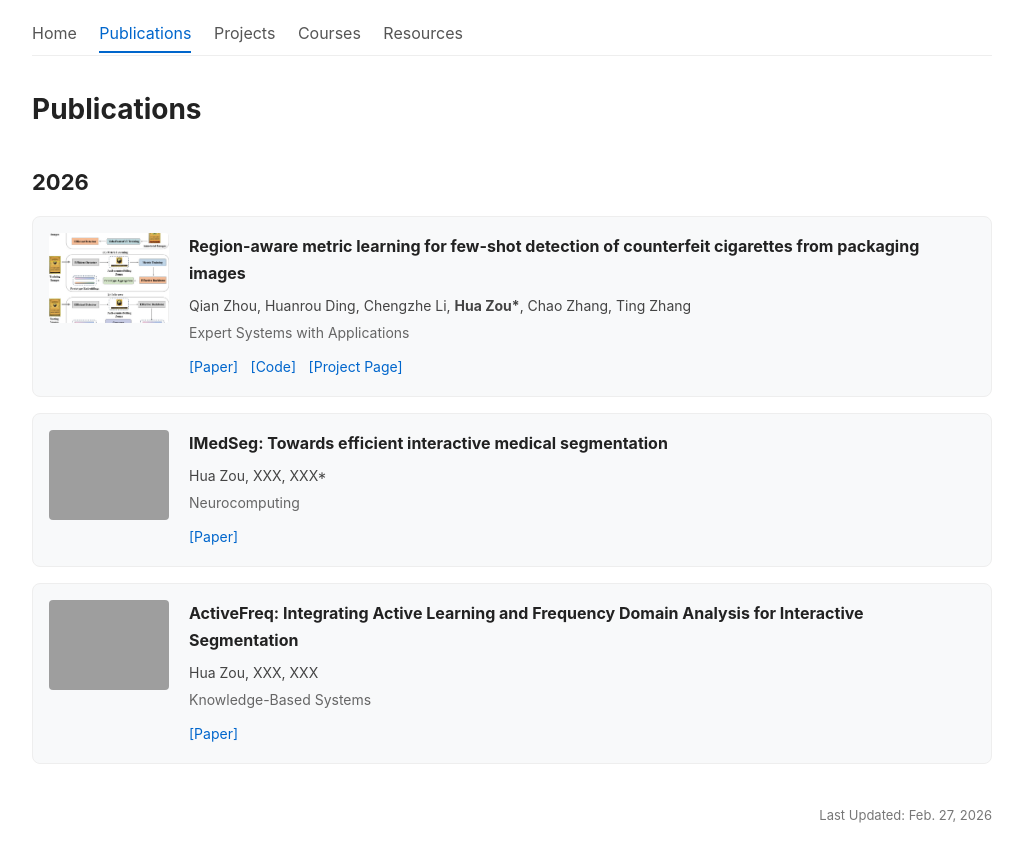
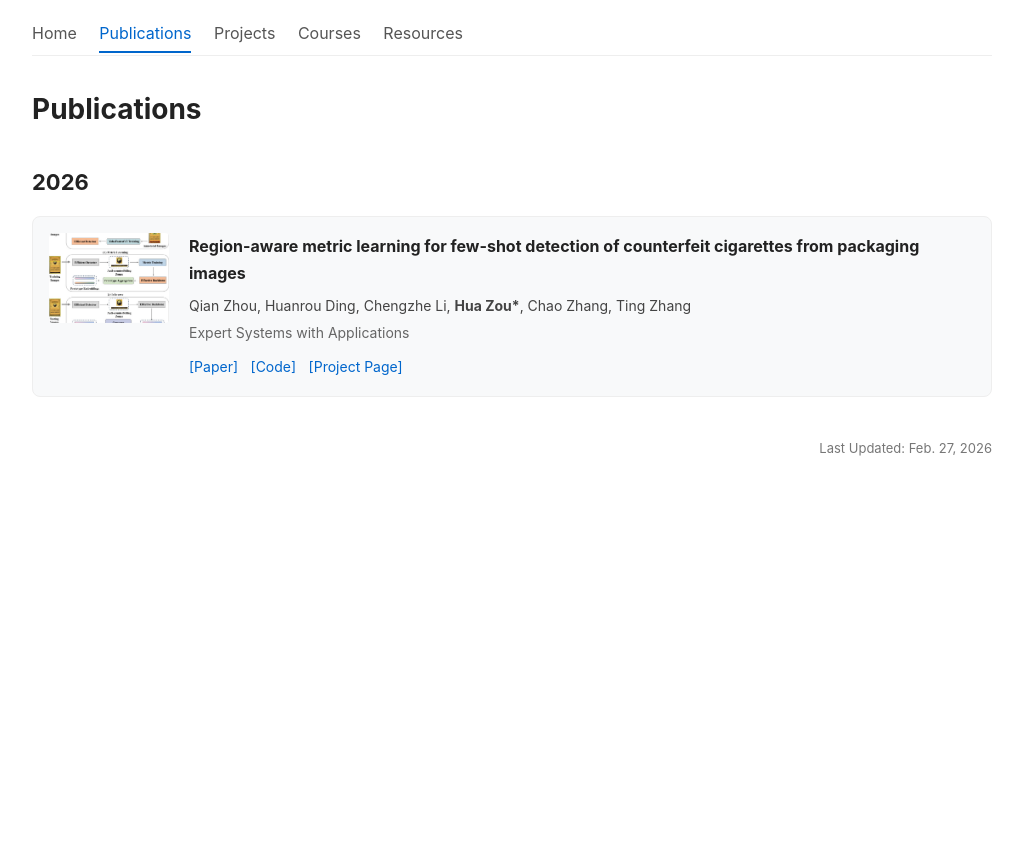
Before and after one commit to zouhuawhu/zouhuawhu.github.io, a Jekyll site: the page built from Publications/publications.html, in a window 1280 px wide. Shown: the top 862 px of the page, without its empty margins (128-1151 px from the left). Built offline with Jekyll 4.4.1, drawn with Linux system fonts in a browser that asks for light colours.

Commit message:
Update _config.yml

```diff
--- a/_config.yml
+++ b/_config.yml
@@ -89,21 +89,6 @@ publications:
       project: "#"
     thumb: "https://raw.githubusercontent.com/zouhuawhu/zouhuawhu.github.io/main/assets/pub1.jpg"
 
-  - title: "IMedSeg: Towards efficient interactive medical segmentation"
-    authors: "Hua Zou, XXX, XXX*"
-    venue: "Neurocomputing"
-    year: 2026
-    links:
-      paper: "https://doi.org/10.1016/j.neucom.2025.129419"
-    thumb: "assets/pub2.jpg"
-
-  - title: "ActiveFreq: Integrating Active Learning and Frequency Domain Analysis for Interactive Segmentation"
-    authors: "Hua Zou, XXX, XXX"
-    venue: "Knowledge-Based Systems"
-    year: 2026
-    links:
-      paper: "https://doi.org/10.1016/j.knosys.2025.114091"
-    thumb: "assets/pub3.jpg"
 
 
 # ========== 项目列表配置（英文版本） ==========
```
